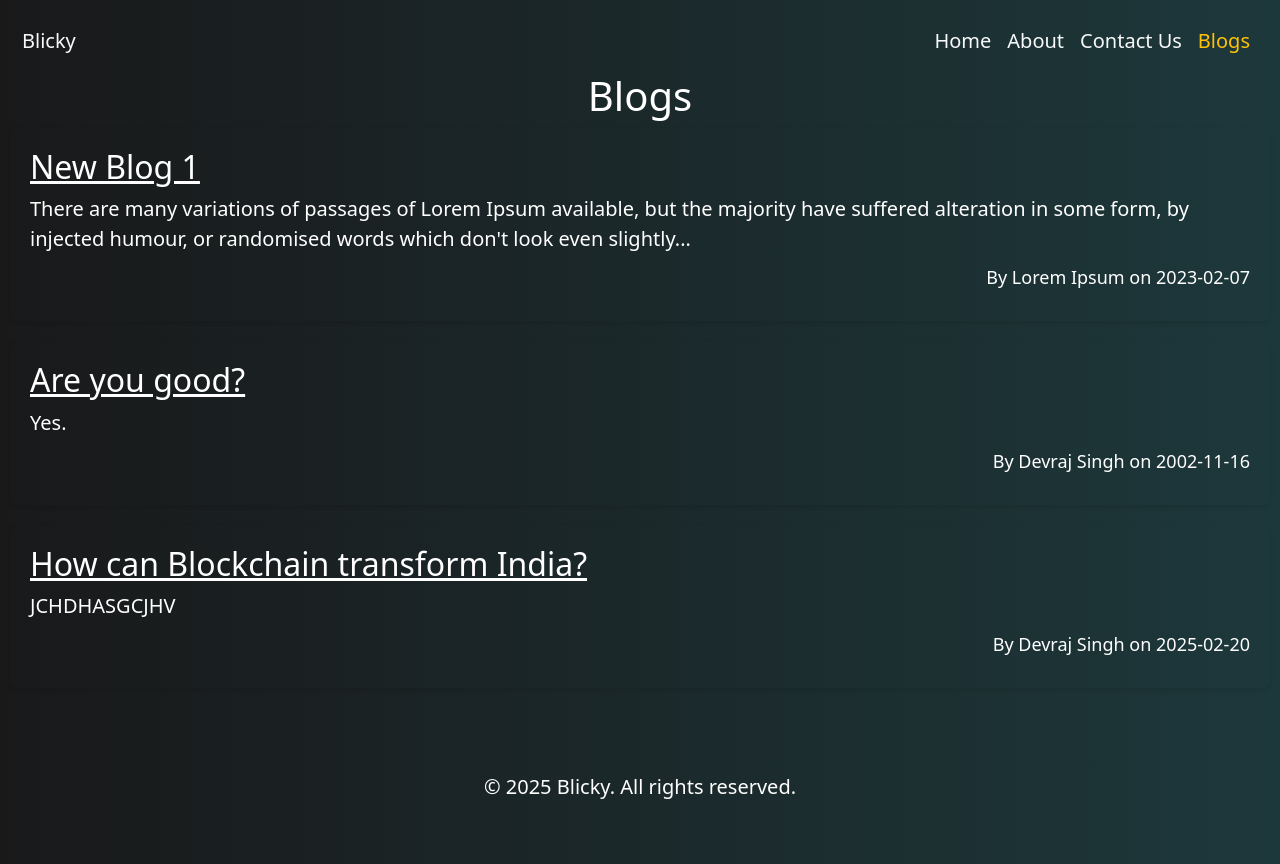
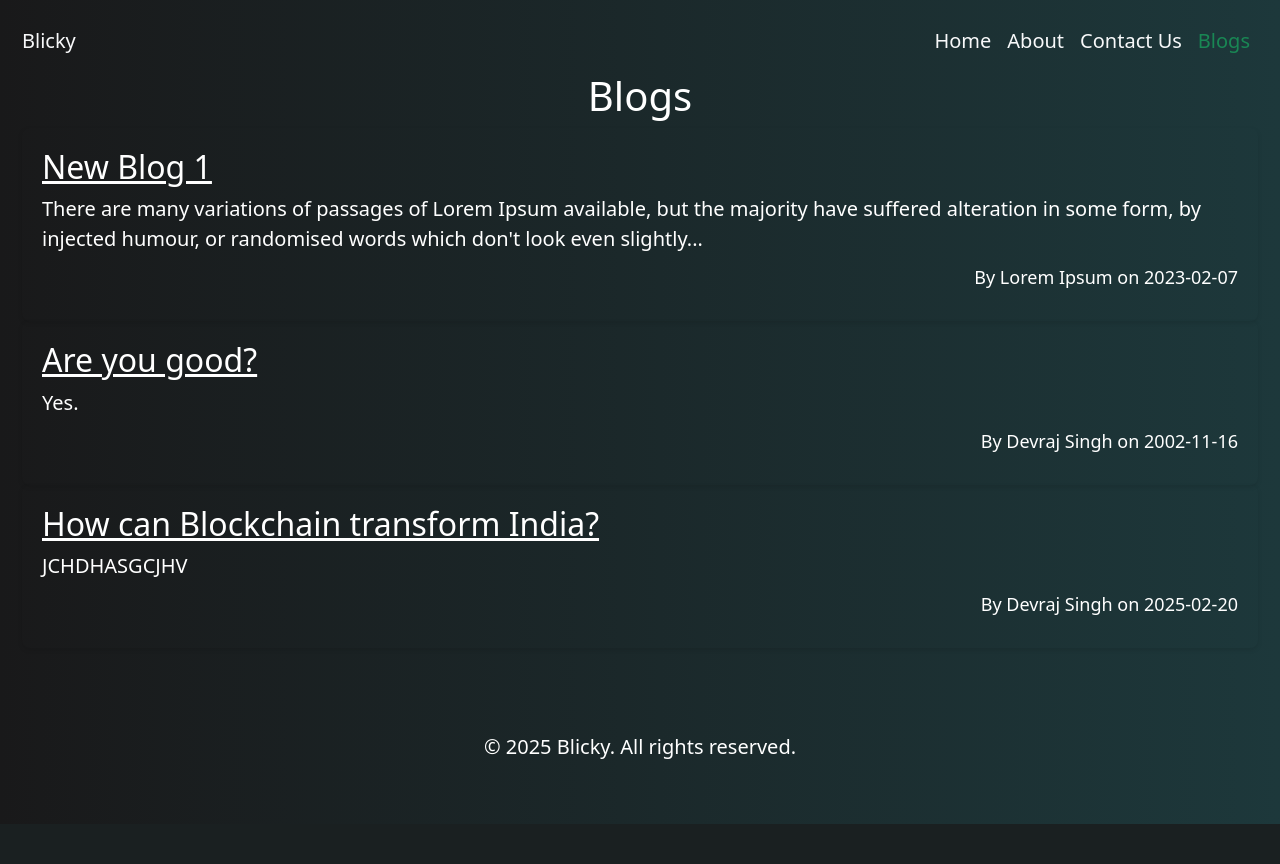
Before and after one commit to theyvraj/cms, a Flask app: page /blogs in a window 1280 px wide. After the commit the page ends 824 px from the top, so only its background shows below. Run offline with Flask 3, Linux system fonts and the light colour scheme; data comes from the database, SQL or seed files in the repository.

Commit message:
new file:   static/bg_maybe.png 	modified:   templates/about.html 	modified:   templates/blogs.html 	modified:   templates/contact.html 	modified:   templates/homepage.html

```diff
--- a/templates/about.html
+++ b/templates/about.html
@@ -21,7 +21,7 @@
                         <a class="nav-link text-light" href="{{ url_for('homepage') }}">Home</a>
                     </li>
                     <li class="nav-item active">
-                        <a class="nav-link text-warning" href="{{ url_for('about') }}">About</a>
+                        <a class="nav-link text-success" href="{{ url_for('about') }}">About</a>
                     </li>
                     <li class="nav-item">
                         <a class="nav-link text-light" href="{{ url_for('contact') }}">Contact Us</a>
--- a/templates/blogs.html
+++ b/templates/blogs.html
@@ -1,11 +1,13 @@
+<!DOCTYPE html>
 <html lang="en">
     <head>
         <meta charset="UTF-8">
         <meta name="viewport" content="width=device-width, initial-scale=1.0">
-        <title>Blogs</title>
+        <title>Welcome to Blicky Blogs!</title>
         <link rel="icon" href="{{ url_for('static', filename='writing.ico') }}" type="image/x-icon">
         <link rel="stylesheet" href="https://cdn.jsdelivr.net/npm/bootstrap@5.0.2/dist/css/bootstrap.min.css">
         <link rel="stylesheet" href="{{ url_for('static', filename='style.css') }}">
+
     </head>
 <body>
     <nav class="navbar navbar-expand-lg">
@@ -26,14 +28,14 @@
                         <a class="nav-link text-light" href="{{ url_for('contact') }}">Contact Us</a>
                     </li>
                     <li class="nav-item active">
-                        <a class="nav-link text-warning" href="{{ url_for('blogs') }}">Blogs</a>
+                        <a class="nav-link text-success" href="{{ url_for('blogs') }}">Blogs</a>
                     </li>
                 </ul>
             </div>
         </div>
     </nav>
     <h1>Blogs</h1>
-    <div class="blog-container">
+    <div class="container-fluid">
         {% for post in posts %}
         <div class="blog-post">
             <h2><a href="{{ url_for('blog_post', post_id=post['post_id']) }}">{{ post['title'] }}</a></h2>
--- a/templates/contact.html
+++ b/templates/contact.html
@@ -24,7 +24,7 @@
                         <a class="nav-link text-light" href="{{ url_for('about') }}">About</a>
                     </li>
                     <li class="nav-item active">
-                        <a class="nav-link text-warning" href="{{ url_for('contact') }}">Contact Us</a>
+                        <a class="nav-link text-success" href="{{ url_for('contact') }}">Contact Us</a>
                     </li>
                     <li class="nav-item">
                         <a class="nav-link text-light" href="{{ url_for('blogs') }}">Blogs</a>
```
Also changed, not shown: templates/homepage.html (+5 -5 lines), static/bg_maybe.png (added).
